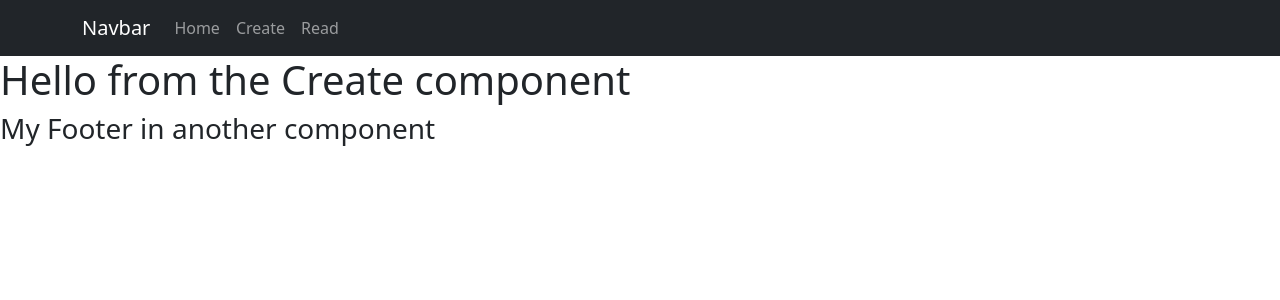
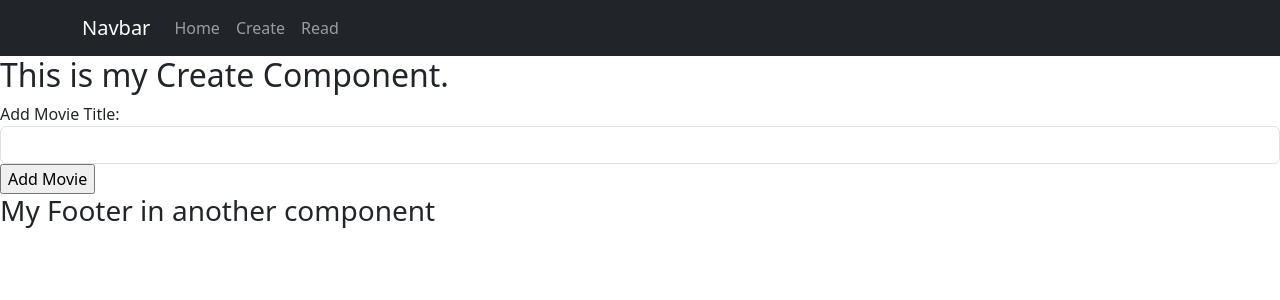
Before and after one commit to JenniferOji/Movie-App, a React (Create React App) app: page /create in a window 1280 px wide. Shown: the top 300 px of the page. Built offline with nearby package versions, Linux system fonts and the light colour scheme.

Commit message:
Lab 4 part 2

```diff
--- a/src/components/Create.js
+++ b/src/components/Create.js
@@ -1,10 +1,35 @@
-//When the component is called it will be displayed on screen
-const Create = () => {
-    return (
-        <div>
-           <h1>Hello from the Create component</h1>
+import { useState } from "react";
+
+//creating a form that will send data to the create
+function Create() {
+  //created a state variavle and a method to update it
+  //the initial value of title will be an empty string
+  const [title, setTitle] = useState('');
+
+  const handleSubmit = (e) => {
+    e.preventDefault();
+    console.log(title);
+  }
+
+  return (
+    <div>
+      <h2>This is my Create Component.</h2>
+      <form onSubmit={handleSubmit}>
+        <div className="form-group">
+          <label>Add Movie Title: </label>
+          <input type="text"
+            //styling from bootstrap
+            className="form-control"
+            // value is set to title and when theres change it executes the arrow function and passes in the value of the aria-controls=""
+            value={title}
+            onChange={(e) => { setTitle(e.target.value) }}
+          />
         </div>
-    );
-};
+        {/* button */}
+        <input type="submit" value="Add Movie" />
+      </form>
+    </div>
+  );
+}
 
-  export default Create;
+export default Create;
```
